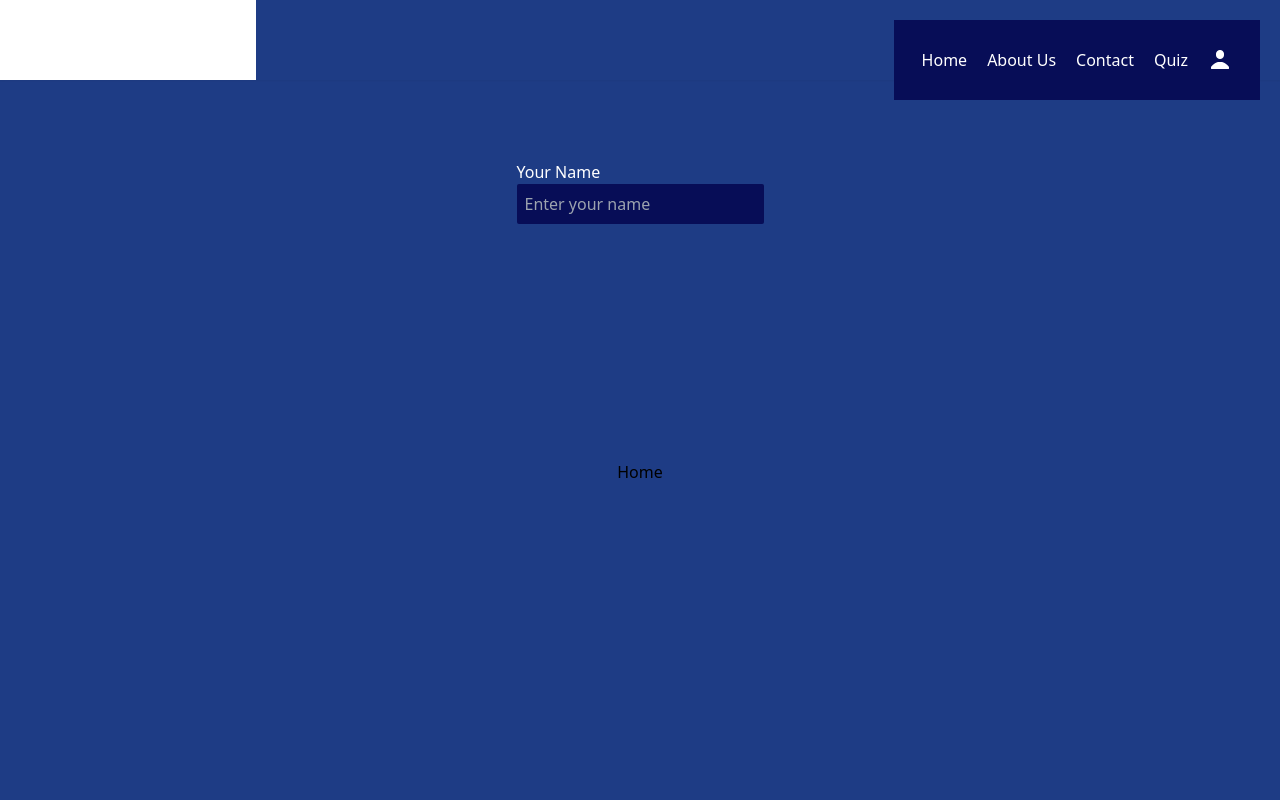
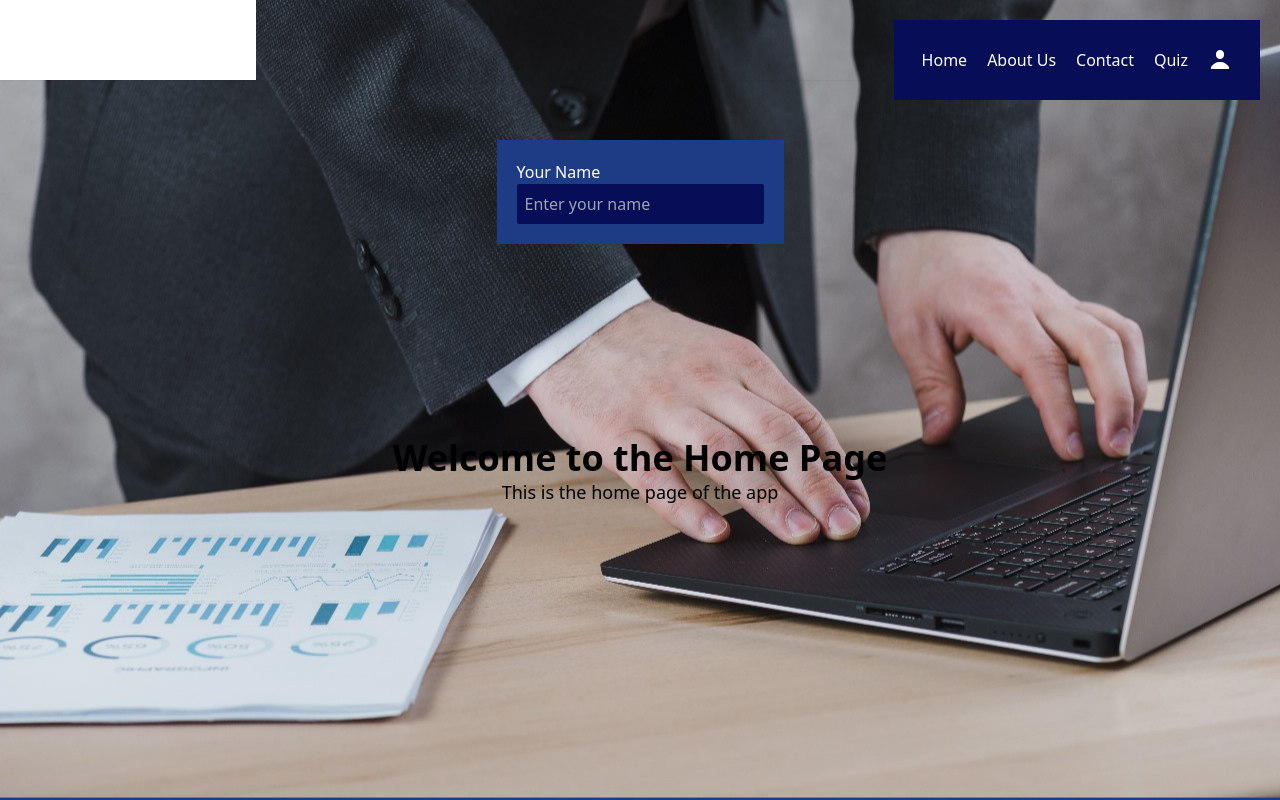
Before and after one commit to AhmedEid2504/insight-learn, a React (Vite) app: page / in a window 1280 px wide. Built offline with nearby package versions, Linux system fonts and the light colour scheme; no server answers.

Commit message:
add banner and details with styling to home

```diff
--- a/src/components/Navbar.jsx
+++ b/src/components/Navbar.jsx
@@ -39,7 +39,7 @@ const Navbar =() => {
     };
 
     return (
-        <nav className="bg-transparent h-[10vh] absolute top-0 left-0 text-white shadow-sm shadow-black w-screen flex justify-between items-center px-5 font-sans transition-all ease-in duration-200">
+        <nav className="bg-transparent z-50 h-[10vh] absolute top-0 left-0 text-white shadow-sm shadow-black w-screen flex justify-between items-center px-5 font-sans transition-all ease-in duration-200">
             <div className="flex justify-center items-center p-4 gap-2">
                     <Link className="hover:text-c_1 text-md md:text-xl transition-all ease-in duration-200"
                         to="/">
--- a/src/pages/Home.jsx
+++ b/src/pages/Home.jsx
@@ -3,8 +3,12 @@
 
 const Home = () => {
     return (
-        <div>
-            Home
+        <div className="flex flex-col w-full">
+            <div className="flex flex-col justify-center items-center">
+                <img className=" absolute top-0 -z-50 -translate-y-[23%]" src="images/banner.jpg" alt="" />
+                <h1 className="text-4xl font-bold">Welcome to the Home Page</h1>
+                <p className="text-lg">This is the home page of the app</p>
+            </div>
         </div>
     )
 }
```
Also changed, not shown: public/images/banner.jpg (added).
